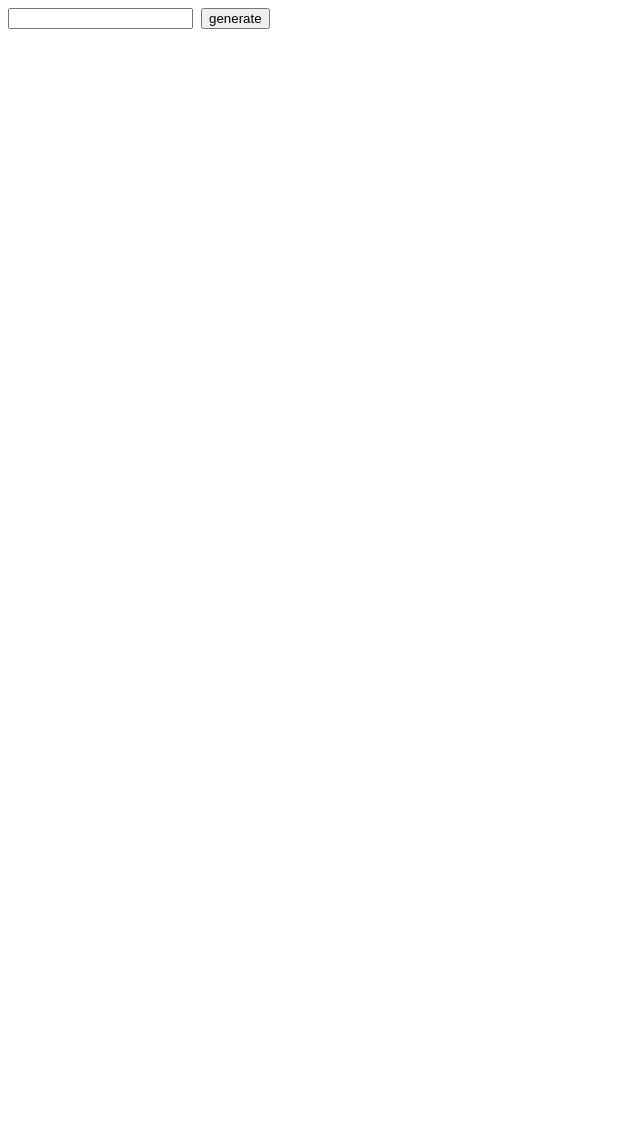
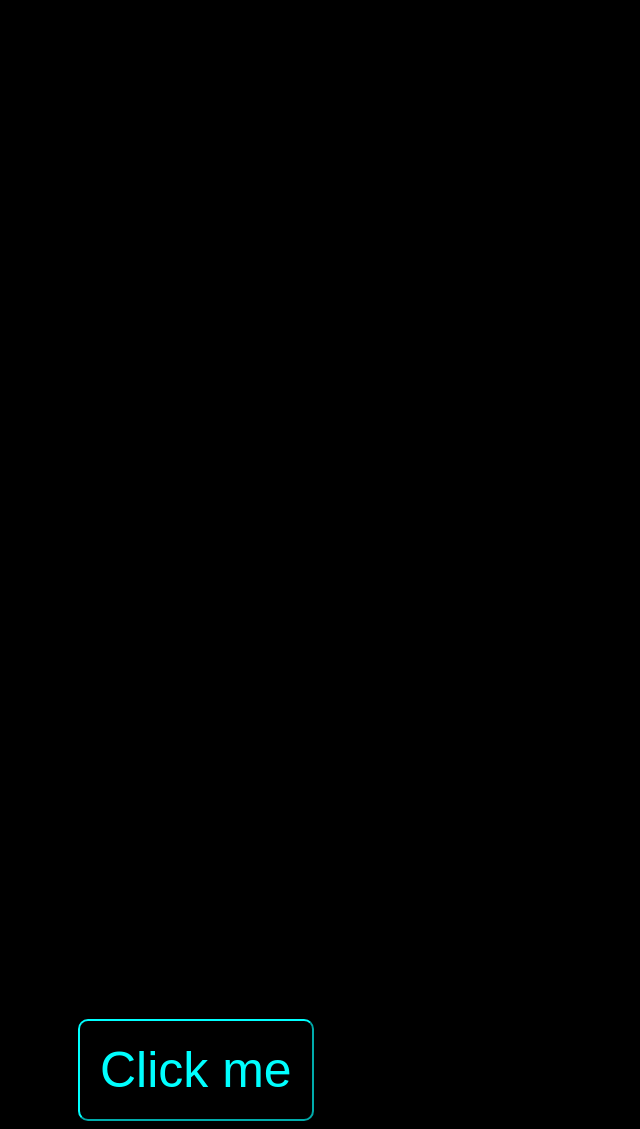
Before and after one commit to vatsps/raags, a plain HTML site: page index.html in a window 1280 px wide. Shown: the whole page, without its empty margins (0-640 px from the left). Before the commit the page ends 800 px from the top, so only its background shows below. Drawn offline with Linux system fonts and the light colour scheme.

Commit message:
Update index.html

```diff
--- a/index.html
+++ b/index.html
@@ -4,24 +4,29 @@
 <head>
   <meta charset="UTF-8">
   <meta name="viewport" content="width=device-width, initial-scale=1">
-  <title> qr </title>
+  <title>btn clickk</title>
+
+  <style>
+    button{
+      color:cyan;
+      border-radius: 10px;
+      font-size: 50px;
+      margin-top:80%;
+      margin-left:70px;
+      background-color: black;
+      border-color: cyan;
+      padding: 20px;
+    }
+  </style>
 </head>
 
-<body>
-
-  <input>
-  <img src="">
-  <button onclick="fn1()">generate</button>
-
+<body bgcolor="black">
+<button onclick="fn1()">Click me </button>
 </body>
 
 <script>
   function fn1(){
-    var inp = document.getElementsByTagName("input").value;
-    var im =document.getElementsByTagName("img");
-    im.src="https://api.qrserver.com/v1/create-qr-code/?size=150x150&data=" + inp;
+    window.open("ss.html")
   }
-
 </script>
-
 </html>
```
